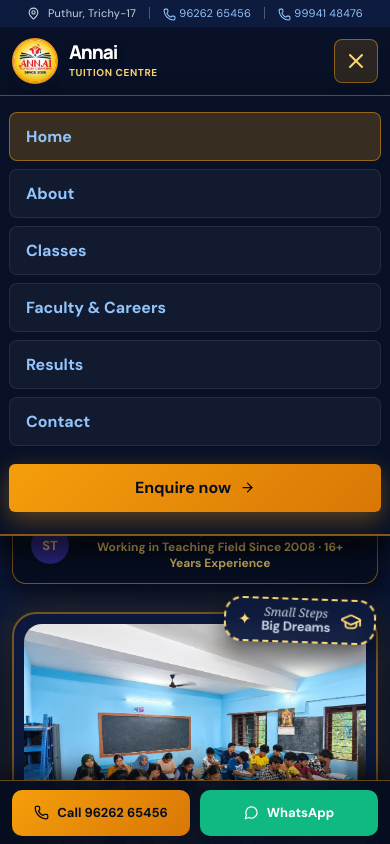
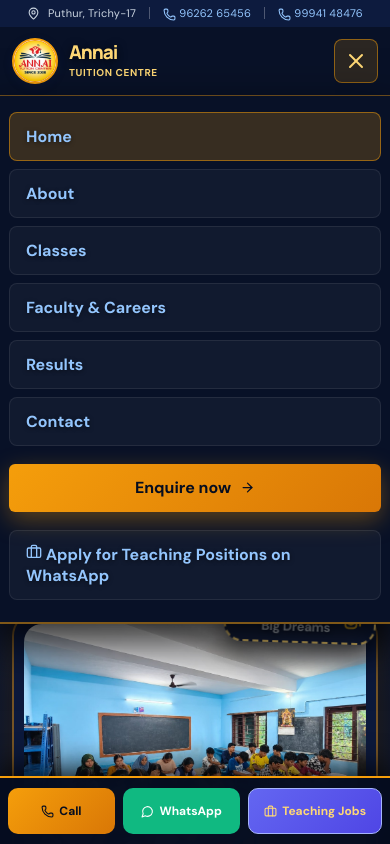
Before and after one commit to Nisanth32/annai-tuition-centre, a React (Vite) app: page / in a window 390 px wide. Both pictures are taken after a click on the button "Open menu". Shown: the top 844 px of the page. Built offline with nearby package versions, Linux system fonts and the light colour scheme.

Commit message:
Replace Smart-Base with Smart Board, add mobile Apply for Teaching Positions on WhatsApp button, and switch all text from invisible white to warm sunny gold and amber cream

```diff
--- a/index.html
+++ b/index.html
@@ -5,9 +5,9 @@
     <meta name="viewport" content="width=device-width, initial-scale=1.0" />
     <meta name="theme-color" content="#142756" />
     <meta name="google-site-verification" content="LNsonfQLedPerYcGcAN-Z-ww9DqEZSuZymmbNWo0hRg" />
-    <meta name="description" content="Annai Tuition Centre, Puthur, Trichy (Est. 2008). 7,000+ Successful Alumni. Smart-Base Digital Classrooms, Dedicated Parking Facility, Computer Science, Biology, and Specialized Tutorials by expert faculty. Call 96262 65456 / 99941 48476." />
+    <meta name="description" content="Annai Tuition Centre, Puthur, Trichy (Est. 2008). 7,000+ Successful Alumni. Interactive Smart Board, Dedicated Parking Facility, Computer Science, Biology, and Specialized Tutorials by expert faculty. Call 96262 65456 / 99941 48476." />
     <meta property="og:title" content="Annai Tuition Centre | Trichy (Est. 2008) - 7,000+ Alumni" />
-    <meta property="og:description" content="Annai Tuition Centre - 7,000+ Students Passed Out. Smart-Base Classrooms, Computer Science, Biology, Expert Faculty & Dedicated Parking. Call 96262 65456 / 99941 48476." />
+    <meta property="og:description" content="Annai Tuition Centre - 7,000+ Students Passed Out. Interactive Smart Board, Computer Science, Biology, Expert Faculty & Dedicated Parking. Call 96262 65456 / 99941 48476." />
     <meta property="og:type" content="website" />
     <link rel="icon" type="image/png" href="/logo.png" />
     <title>Annai Tuition Centre | Trichy (Est. 2008) — 7,000+ Students Passed Out</title>
--- a/src/App.jsx
+++ b/src/App.jsx
@@ -6,6 +6,7 @@
   ArrowUpRight,
   Award,
   BookOpen,
+  Briefcase,
   Camera,
   Car,
   Check,
@@ -272,7 +273,7 @@
   {
     type: 'Registered Office',
     name: 'Annai Tuition Centre',
-    subtitle: 'Main Administrative Hub & Smart-Base Classrooms',
+    subtitle: 'Main Administrative Hub & Smart Board',
     doorNo: 'Door No.: 21/87',
     street: 'Puthur Agraharam',
     landmark: 'Near Bishop School',
@@ -282,7 +283,7 @@
     directionsLink: 'https://www.google.com/maps/dir/?api=1&destination=21%2F87+Puthur+Agraharam+Near+Bishop+School+Trichy+17',
     embedMapUrl: 'https://maps.google.com/maps?q=21%2F87%2C+Puthur+Agraharam%2C+Near+Bishop+School%2C+Trichy+17&t=&z=16&ie=UTF8&iwloc=&output=embed',
     timings: 'Morning: 5:30 AM – 7:00 AM & Evening: 6:30 PM – 9:00 PM | Sunday: Special Batches',
-    facilities: ['Dedicated Parking Facility', '24/7 CCTV Surveillance', 'Smart-Base Classroom', '100% Safe for Girls'],
+    facilities: ['Dedicated Parking Facility', '24/7 CCTV Surveillance', 'Smart Board', '100% Safe for Girls'],
   },
   {
     type: 'Branch Campus',
@@ -297,7 +298,7 @@
     directionsLink: 'https://www.google.com/maps/dir/?api=1&destination=Ramakrishna+Middle+School+Near+Aruna+Theatre+Puthur+Trichy+17',
     embedMapUrl: 'https://maps.google.com/maps?q=Ramakrishna+Middle+School%2C+Near+Aruna+Theatre%2C+Puthur%2C+Trichy+17&t=&z=16&ie=UTF8&iwloc=&output=embed',
     timings: 'Morning: 5:30 AM – 7:00 AM & Evening: 6:30 PM – 9:00 PM | Sunday: Special Batches',
-    facilities: ['Dedicated Parking Facility', 'Spacious Desks & CCTV', 'Smart-Base Classroom', '100% Safe for Girls'],
+    facilities: ['Dedicated Parking Facility', 'Spacious Desks & CCTV', 'Smart Board', '100% Safe for Girls'],
   },
 ];
 
@@ -387,6 +388,15 @@
           <Link className="button button-primary nav-cta" to="/admissions" onClick={() => setOpen(false)}>
             Enquire now <ArrowRight size={15} />
           </Link>
+          <a
+            href="https://wa.me/919626265456?text=Hi%2C%20I%20am%20interested%20in%20applying%20for%20a%20teaching%20position%20at%20Annai%20Tuition%20Centre"
+            target="_blank"
+            rel="noopener noreferrer"
+            className="mobile-nav-teacher-btn"
+            onClick={() => setOpen(false)}
+          >
+            <Briefcase size={16} /> Apply for Teaching Positions on WhatsApp
+          </a>
         </nav>
       </div>
     </header>
@@ -552,15 +562,23 @@
       <Footer />
       <div className="mobile-bottom-bar" aria-label="Quick mobile contact">
         <a href="tel:+919626265456" className="mobile-bar-btn call">
-          <Phone size={15} /> Call 96262 65456
+          <Phone size={13} /> Call
         </a>
         <a
-          href="https://wa.me/919626265456?text=Hello%20Annai%20Tuition%20Centre,%20I%20would%20like%20to%20enquire%20about%20classes"
+          href="https://wa.me/919626265456?text=Hello%20Annai%20Tuition%20Centre,%20I%20would%20like%20to%20enquire%20about%20admissions"
           target="_blank"
           rel="noopener noreferrer"
           className="mobile-bar-btn whatsapp"
         >
-          <MessageCircle size={15} /> WhatsApp
+          <MessageCircle size={13} /> WhatsApp
+        </a>
+        <a
+          href="https://wa.me/919626265456?text=Hi%2C%20I%20am%20interested%20in%20applying%20for%20a%20teaching%20position%20at%20Annai%20Tuition%20Centre"
+          target="_blank"
+          rel="noopener noreferrer"
+          className="mobile-bar-btn teaching"
+        >
+          <Briefcase size={13} /> Teaching Jobs
         </a>
       </div>
     </>
@@ -928,12 +946,12 @@
             </div>
           </div>
 
-          {/* Smart-Base Digital Classrooms */}
+          {/* Interactive Smart Board */}
           <div className="facility-card smart-class-card">
             <div className="facility-img-wrap">
               <img
                 src="/images/smart-classroom-hero.jpg"
-                alt="Smart-Base Interactive Classrooms"
+                alt="Smart Board Interactive Classrooms"
                 onError={(e) => { e.currentTarget.src = '/images/annai-classroom-students.jpg'; }}
               />
               <span className="facility-img-badge">
@@ -945,7 +963,7 @@
                 <div className="facility-icon monitor-icon">
                   <Monitor size={20} />
                 </div>
-                <h3>Smart-Base Classrooms</h3>
+                <h3>Smart Board</h3>
               </div>
               <p>
                 Equipped with interactive touch flat panels, high-lumen projectors, 3D science animations, and live
@@ -1112,7 +1130,7 @@
           eyebrow="Next-Gen Classroom Technology"
           title={
             <>
-              Smart-Base Classrooms: Learning with <span className="serif-accent">Digital Precision</span>.
+              Smart Board: Learning with <span className="serif-accent">Digital Precision</span>.
             </>
           }
           text="Step into Trichy’s most technologically advanced tuition classrooms. We combine interactive touch panels, 3D animated science models, and live coding demos to accelerate concept absorption and student scores."
@@ -1925,6 +1943,9 @@
       {/* Our Two Branches in Puthur, Trichy (Google Maps, No branch images) */}
       <BranchesSection />
 
+      {/* Apply for Teaching Positions on WhatsApp */}
+      <FacultyCareersSection />
+
       {/* Social Media Links Section */}
       <SocialMediaSection />
 
@@ -2020,7 +2041,7 @@
               </div>
               <div className="about-point">
                 <Monitor size={17} />
-                <span>Smart-Base Classrooms with Digital Touch Panels</span>
+                <span>Smart Board with Digital Touch Panels</span>
               </div>
               <div className="about-point">
                 <ShieldCheck size={17} />
@@ -2628,7 +2649,7 @@
                 <strong>Phone Numbers:</strong> 96262 65456, 99941 48476
               </p>
               <p>
-                <strong>Facilities:</strong> 24/7 CCTV Monitoring, Dedicated Parking Facility, Smart-Base Classrooms, 100% Safe for Girls
+                <strong>Facilities:</strong> 24/7 CCTV Monitoring, Dedicated Parking Facility, Smart Board, 100% Safe for Girls
               </p>
               <div className="contact-social-embed">
                 <strong>Follow us on Social Media:</strong>
--- a/src/styles.css
+++ b/src/styles.css
@@ -4293,3 +4293,169 @@
   font-size: 12px !important;
   font-weight: 700 !important;
 }
+
+/* =========================================================================
+   100% VISIBLE WARM GOLD & SUNNY AMBER TYPOGRAPHY (ZERO INVISIBLE WHITE TEXT)
+   Ensures every single letter and word is instantly readable with zero glare
+   ========================================================================= */
+
+/* ALL HEADINGS, TITLES, NAMES, CARD HEADERS - RICH GLOWING WARM GOLD */
+h1, h2, h3, h4, h5, h6,
+.hero h1, .page-hero h1, .section-title h2, .strip-heading h2,
+.results-list-head h2, .faculty-panel-card h4, .subject-card h3,
+.form-heading h2, .aside-card h2, .aside-card h3, .safety-point strong,
+.branch-card h3, .branch-card h4, .careers-simple-content h2,
+.careers-header h2, .ref-hero-title, .welcome-card h3, .course-card h2,
+.facility-card h3, .milestone-heading, .founder-highlight-name,
+.student-feature-copy strong, .coaching-card-head h3,
+.about-point, .contact-social-embed strong, .banner-inner h2,
+.marks-only strong, strong, b, .card-title,
+.ref-hero-title .title-highlight, .serif-accent, em, .brand strong {
+  color: #ffd875 !important;
+  text-shadow: 0 2px 10px rgba(0, 0, 0, 0.7) !important;
+}
+
+/* ALL PARAGRAPHS, DESCRIPTIONS, BODY COPY, LISTS - CRISP SUNNY CREAM */
+p, li, label, .body-copy, .section-title p, .ref-hero-desc,
+.class-simple-card p, .safety-copy p, .coaching-card-head p,
+.faculty-panel p, .subject-card p, .enquiry-header p, .welcome-card p,
+.course-card p, .branch-card p, .branch-subtitle, .branch-info-item span,
+.branch-features-chip span, .facility-card p, .ref-feature-card small,
+.footer-copy, .footer-grid p, .copyright, .milestone-intro-text,
+.milestone-quote-box p, .milestone-author small, .founder-highlight-desc,
+.subject-card-points li, .faculty-points li, .contact-form p,
+.hero-lead, .page-hero p, .form-heading p, .branch-hours-line,
+.panel-qualifications, .panel-improve-title, .panel-points-list li,
+.coaching-features li, .subject-card-sub, .smart-card p,
+.score-card>span, .marks-only span, .student-feature-copy small,
+.aside-card p, .safety-point p, .enquiry-trust-strip span,
+.facility-card-body p, .ref-hero-tagline, .doodle-row-1, .doodle-row-2,
+.ref-feature-card p, .enquiry-now-content p, .nav>a:not(.button) {
+  color: #fef08a !important;
+  text-shadow: 0 1px 4px rgba(0, 0, 0, 0.5) !important;
+}
+
+/* VIBRANT AMBER HIGHLIGHTS, BADGES, PILLS, TAGS & ICONS */
+.eyebrow, .card-overline, .card-number, .class-number,
+.welcome-tag, .card-badge, .badge, .pill, .msme-pill,
+.branch-tag-pill, .branch-type-badge, .branch-status-badge,
+.panel-badge, .panel-exp-pill, .coaching-card-badge,
+.milestone-big-number, .milestone-author strong,
+.careers-simple-points span, .branch-addr-icon, .founder-highlight-role,
+.founder-pills-row span, .doodle-sparkle, .doodle-cap,
+.ref-founder-mini-badge small, .founder-mini-badge small,
+.facility-tag, .enquiry-now-badge, .facility-img-badge {
+  color: #fbbf24 !important;
+}
+
+/* BADGES & PILL CONTAINERS - DARK TINTED WITH GLOWING BORDER */
+.facility-tag, .enquiry-now-badge, .ref-since-pill, .msme-pill,
+.branch-tag-pill, .branch-type-badge, .branch-status-badge,
+.panel-badge, .panel-exp-pill, .coaching-card-badge {
+  background: rgba(13, 27, 62, 0.95) !important;
+  border: 1.5px solid #f59e0b !important;
+  color: #ffd875 !important;
+  font-weight: 900 !important;
+  box-shadow: 0 4px 15px rgba(0, 0, 0, 0.6) !important;
+}
+
+/* MARKS & STUDENT SCORES */
+.student-feature>b, .score-card>strong {
+  background: rgba(245, 158, 11, 0.25) !important;
+  border: 1.5px solid #f59e0b !important;
+  color: #ffd875 !important;
+  font-weight: 900 !important;
+}
+
+/* TIMING PILL ON HOME ENQUIRY */
+.enquiry-timing-pill {
+  background: rgba(8, 17, 39, 0.98) !important;
+  border: 2px solid #f59e0b !important;
+  color: #ffd875 !important;
+}
+.enquiry-timing-pill strong {
+  color: #fbbf24 !important;
+}
+.enquiry-timing-pill span {
+  color: #fef08a !important;
+}
+
+/* TRUST STRIP */
+.enquiry-trust-strip span {
+  background: rgba(13, 27, 62, 0.92) !important;
+  border: 1.5px solid #f59e0b !important;
+  color: #ffd875 !important;
+  font-weight: 800 !important;
+}
+
+/* MOBILE BOTTOM BAR WITH 3 QUICK BUTTONS */
+@media (max-width: 768px) {
+  body {
+    padding-bottom: 84px !important;
+  }
+  .mobile-bottom-bar {
+    display: grid !important;
+    grid-template-columns: 1fr 1.1fr 1.25fr !important;
+    position: fixed !important;
+    bottom: 0 !important;
+    left: 0 !important;
+    right: 0 !important;
+    z-index: 9999 !important;
+    height: 68px !important;
+    background: rgba(6, 13, 31, 0.98) !important;
+    border-top: 2px solid #f59e0b !important;
+    box-shadow: 0 -8px 30px rgba(0, 0, 0, 0.85) !important;
+    backdrop-filter: blur(16px) !important;
+    padding: 10px 8px !important;
+    gap: 8px !important;
+    align-items: center !important;
+  }
+  .mobile-bar-btn {
+    display: flex !important;
+    align-items: center !important;
+    justify-content: center !important;
+    gap: 5px !important;
+    border-radius: 10px !important;
+    font-size: 12px !important;
+    font-weight: 900 !important;
+    height: 46px !important;
+    text-decoration: none !important;
+    white-space: nowrap !important;
+    padding: 0 4px !important;
+  }
+  .mobile-bar-btn.call {
+    background: linear-gradient(135deg, #f59e0b 0%, #d97706 100%) !important;
+    color: #060d1f !important;
+  }
+  .mobile-bar-btn.whatsapp {
+    background: #10b981 !important;
+    color: #ffffff !important;
+  }
+  .mobile-bar-btn.teaching {
+    background: linear-gradient(135deg, #6366f1 0%, #4f46e5 100%) !important;
+    color: #ffd875 !important;
+    border: 1.5px solid #a5b4fc !important;
+  }
+}
+
+/* MOBILE NAV TEACHER APPLICATION BUTTON */
+.mobile-nav-teacher-btn {
+  display: flex !important;
+  align-items: center !important;
+  justify-content: center !important;
+  gap: 10px !important;
+  background: rgba(245, 158, 11, 0.22) !important;
+  border: 1.5px solid #f59e0b !important;
+  color: #ffd875 !important;
+  font-size: 14px !important;
+  font-weight: 800 !important;
+  padding: 14px 16px !important;
+  border-radius: 10px !important;
+  margin-top: 10px !important;
+  text-decoration: none !important;
+  transition: all 0.2s ease !important;
+}
+.mobile-nav-teacher-btn:hover {
+  background: #f59e0b !important;
+  color: #060d1f !important;
+}
```
